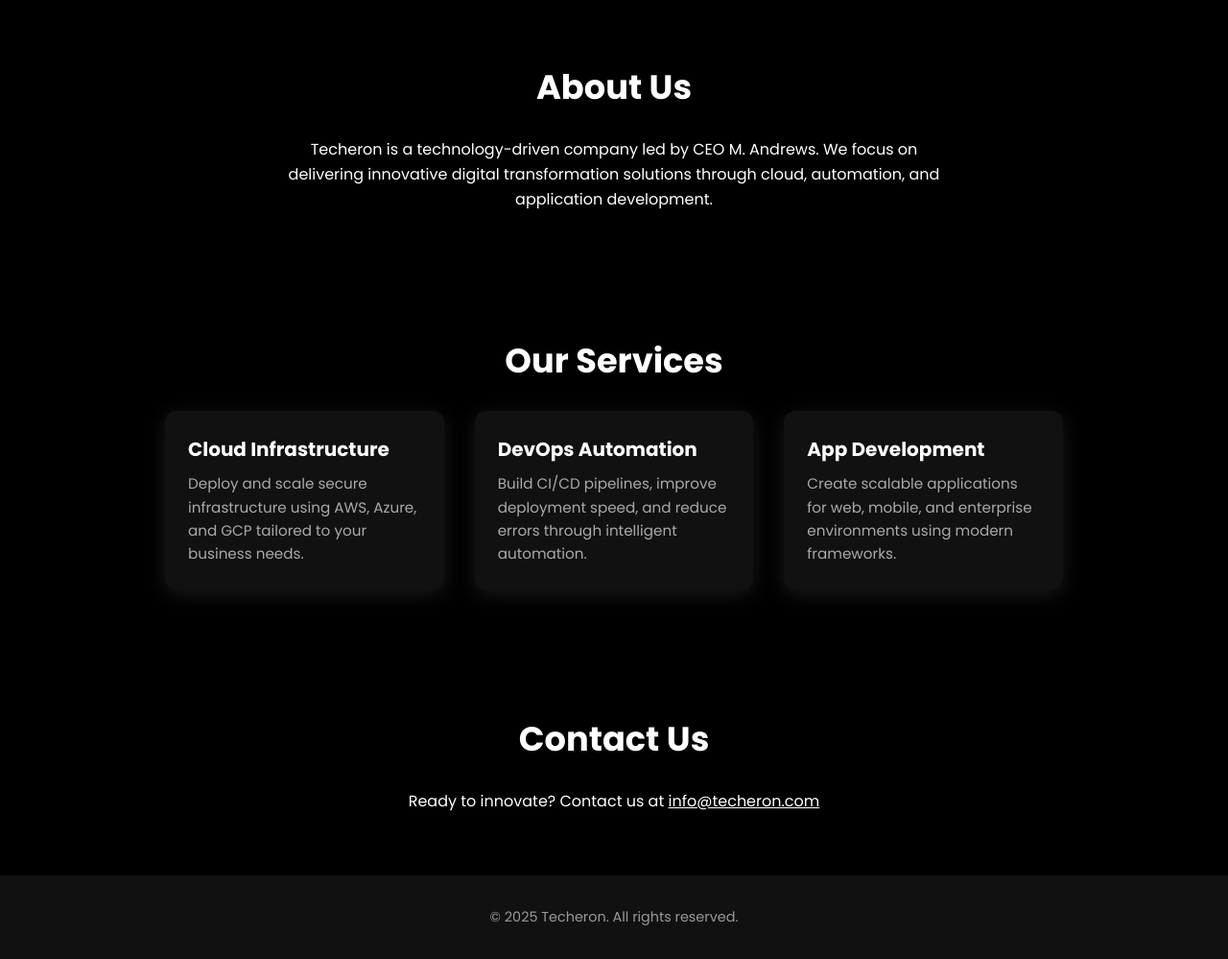
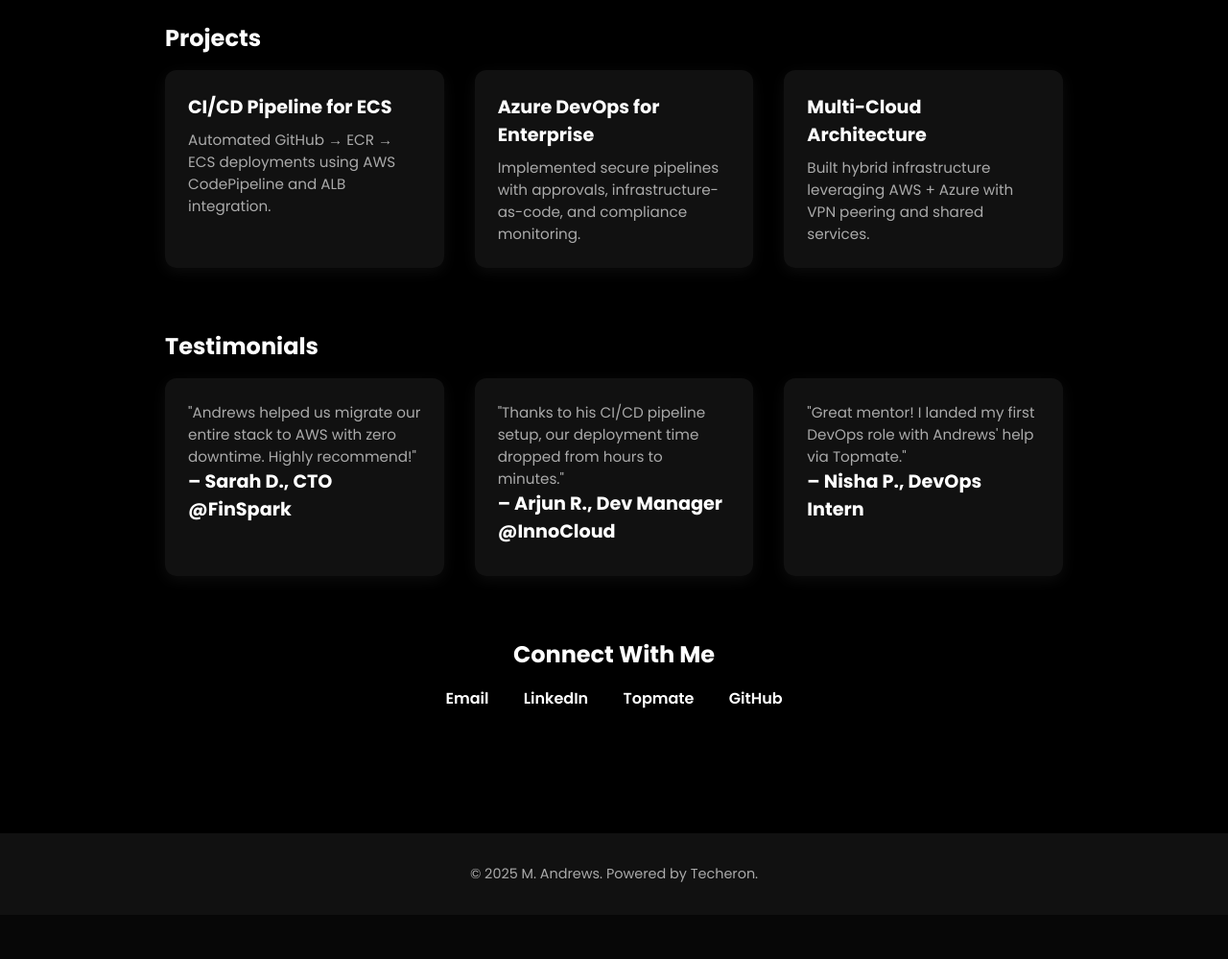
Before and after one commit to andrewsrio2001/Weapp-test, a Flask app: page / in a window 1280 px wide. Shown: the part 879-1878 px from the top of the page at 96% size. After the commit the page ends 1798 px from the top, so only its background shows below. Run offline with Flask 3, Linux system fonts and the light colour scheme.

Commit message:
Update index.html

```diff
--- a/templates/index.html
+++ b/templates/index.html
@@ -1,27 +1,25 @@
 <!DOCTYPE html>
 <html lang="en" data-theme="dark">
 <head>
-  <meta charset="UTF-8" />
-  <meta name="viewport" content="width=device-width, initial-scale=1.0" />
-  <title>Techeron – Welcome Innovate the Future of Cloud</title>
+  <meta charset="UTF-8">
+  <meta name="viewport" content="width=device-width, initial-scale=1">
+  <title>M. Andrews – Cloud & DevOps Portfolio</title>
   <link href="https://fonts.googleapis.com/css2?family=Poppins:wght@400;600;700&display=swap" rel="stylesheet">
   <style>
     :root {
-      --bg-color: #000;
-      --text-color: #fff;
-      --accent-color: #fff;
-      --card-bg: #111;
-      --hover-accent: #ccc;
-      --shadow-color: rgba(255, 255, 255, 0.1);
+      --bg: #000;
+      --text: #fff;
+      --card: #111;
+      --accent: #fff;
+      --fade: #aaa;
     }
 
     [data-theme="light"] {
-      --bg-color: #fff;
-      --text-color: #111;
-      --accent-color: #000;
-      --card-bg: #f4f4f4;
-      --hover-accent: #333;
-      --shadow-color: rgba(0, 0, 0, 0.1);
+      --bg: #fff;
+      --text: #000;
+      --card: #f4f4f4;
+      --accent: #000;
+      --fade: #333;
     }
 
     * {
@@ -33,238 +31,268 @@
 
     body {
       font-family: 'Poppins', sans-serif;
-      background-color: var(--bg-color);
-      color: var(--text-color);
-      line-height: 1.6;
-      transition: background-color 0.5s, color 0.5s;
+      background: var(--bg);
+      color: var(--text);
+      transition: 0.5s;
     }
 
     header {
-      background-color: var(--card-bg);
       padding: 1rem 2rem;
+      background: var(--card);
+      display: flex;
+      justify-content: space-between;
+      align-items: center;
       position: sticky;
       top: 0;
       z-index: 1000;
-      display: flex;
-      justify-content: space-between;
-      align-items: center;
-      box-shadow: 0 2px 10px var(--shadow-color);
+      box-shadow: 0 2px 8px rgba(255, 255, 255, 0.1);
     }
 
     .logo {
       font-size: 1.8rem;
       font-weight: 700;
-      color: var(--accent-color);
-    }
-
-    nav a {
-      color: var(--text-color);
-      text-decoration: none;
-      margin-left: 1.5rem;
-      font-weight: 500;
-      font-size: 1rem;
-      transition: color 0.3s ease;
-    }
-
-    nav a:hover {
-      color: var(--hover-accent);
+      background: linear-gradient(90deg, #00f5c5, #00d4ff, #a78bfa);
+      background-size: 200%;
+      background-clip: text;
+      -webkit-background-clip: text;
+      color: transparent;
+      -webkit-text-fill-color: transparent;
     }
 
     .theme-toggle {
+      border: 2px solid var(--accent);
+      background: none;
+      color: var(--accent);
+      padding: 0.4rem 1rem;
+      border-radius: 5px;
       cursor: pointer;
-      background: none;
-      border: 2px solid var(--accent-color);
-      color: var(--accent-color);
-      padding: 0.4rem 0.8rem;
-      border-radius: 6px;
-      font-size: 0.9rem;
-      margin-left: 1rem;
-      transition: all 0.3s;
+      transition: 0.3s;
     }
 
     .theme-toggle:hover {
-      background-color: var(--accent-color);
-      color: var(--bg-color);
+      background: var(--accent);
+      color: var(--bg);
     }
 
-    .hero {
-      height: 100vh;
-      background-image: url('https://images.unsplash.com/photo-1556742400-b5b7c512f49b?auto=format&fit=crop&w=1600&q=80&grayscale');
-      background-size: cover;
-      background-attachment: fixed;
-      background-position: center;
-      display: flex;
-      flex-direction: column;
-      justify-content: center;
-      align-items: center;
-      text-align: center;
-      padding: 2rem;
-    }
-
-    .hero h1 {
-      font-size: 3rem;
-      color: var(--accent-color);
-      margin-bottom: 1rem;
-      text-shadow: 1px 1px 8px rgba(255,255,255,0.3);
-    }
-
-    .hero p {
-      font-size: 1.3rem;
-      color: #ccc;
-      max-width: 600px;
-      text-shadow: 1px 1px 5px rgba(255,255,255,0.2);
-    }
-
-    .cta-btn {
-      margin-top: 2rem;
-      background-color: var(--accent-color);
-      color: var(--bg-color);
-      padding: 0.8rem 1.5rem;
-      text-decoration: none;
-      border-radius: 8px;
-      font-weight: 600;
-      transition: background 0.3s ease;
-    }
-
-    .cta-btn:hover {
-      background-color: var(--hover-accent);
-      color: var(--text-color);
+    main {
+      padding: 4rem 2rem;
+      max-width: 1000px;
+      margin: auto;
     }
 
     section {
-      padding: 4rem 2rem;
-      max-width: 1000px;
-      margin: auto;
+      margin-bottom: 4rem;
       opacity: 0;
       transform: translateY(30px);
-      animation: fadeUp 1s forwards;
+      animation: fadeIn 1s forwards;
     }
 
-    section:nth-of-type(2) { animation-delay: 0.3s; }
+    section:nth-of-type(1) { animation-delay: 0.2s; }
+    section:nth-of-type(2) { animation-delay: 0.4s; }
     section:nth-of-type(3) { animation-delay: 0.6s; }
+    section:nth-of-type(4) { animation-delay: 0.8s; }
+    section:nth-of-type(5) { animation-delay: 1s; }
 
-    @keyframes fadeUp {
+    @keyframes fadeIn {
       to {
         opacity: 1;
         transform: translateY(0);
       }
     }
 
-    h2 {
-      font-size: 2.2rem;
-      color: var(--accent-color);
-      margin-bottom: 1.5rem;
+    h1, h2 {
+      color: var(--accent);
+      margin-bottom: 1rem;
+    }
+
+    .intro {
       text-align: center;
     }
 
-    .services-grid {
+    .intro p {
+      color: var(--fade);
+      max-width: 600px;
+      margin: auto;
+    }
+
+    .cta-btn {
+      margin-top: 1.5rem;
+      display: inline-block;
+      background-color: var(--accent);
+      color: var(--bg);
+      padding: 0.7rem 1.2rem;
+      font-weight: 600;
+      text-decoration: none;
+      border-radius: 6px;
+      transition: 0.3s;
+    }
+
+    .cta-btn:hover {
+      background-color: var(--text);
+      color: var(--bg);
+    }
+
+    .skills, .projects {
       display: grid;
-      grid-template-columns: repeat(auto-fit, minmax(260px, 1fr));
+      grid-template-columns: repeat(auto-fit, minmax(250px, 1fr));
       gap: 2rem;
     }
 
     .card {
-      background: var(--card-bg);
+      background: var(--card);
       padding: 1.5rem;
       border-radius: 12px;
-      box-shadow: 0 5px 20px var(--shadow-color);
+      box-shadow: 0 4px 15px rgba(255, 255, 255, 0.05);
       transition: transform 0.3s ease;
     }
 
     .card:hover {
-      transform: translateY(-8px);
+      transform: translateY(-5px);
     }
 
     .card h3 {
-      color: var(--text-color);
+      color: var(--text);
       margin-bottom: 0.5rem;
-      font-size: 1.25rem;
+      font-size: 1.2rem;
     }
 
     .card p {
-      color: #aaa;
+      color: var(--fade);
       font-size: 0.95rem;
     }
 
+    .contact {
+      text-align: center;
+    }
+
+    .contact a {
+      color: var(--accent);
+      text-decoration: none;
+      font-weight: 600;
+      margin: 0 1rem;
+      display: inline-block;
+      transition: 0.3s;
+    }
+
+    .contact a:hover {
+      color: var(--fade);
+    }
+
     footer {
-      background-color: var(--card-bg);
       text-align: center;
       padding: 2rem;
+      background: var(--card);
+      color: var(--fade);
       font-size: 0.9rem;
-      color: #999;
     }
 
     @media (max-width: 600px) {
-      .hero h1 {
-        font-size: 2.2rem;
+      header {
+        flex-direction: column;
+        gap: 1rem;
       }
 
-      nav a {
-        margin-left: 1rem;
-        font-size: 0.95rem;
+      .contact a {
+        margin: 0.5rem 0;
+        display: block;
       }
     }
   </style>
 </head>
 <body>
+
   <header>
-    <div class="logo">Techeron</div>
-    <nav>
-      <a href="#about">About</a>
-      <a href="#services">Services</a>
-      <a href="#contact">Contact</a>
+    <div class="logo">M. Andrews</div>
     <button class="theme-toggle" onclick="toggleTheme()">☀ / 🌙</button>
-    </nav>
   </header>
 
-  <section class="hero">
-    <h1>Welcome to Techeron 🚀</h1>
-    <p>Building the future with smart tech solutions, one line of code at a time.</p>
-    <a href="#contact" class="cta-btn">Get in Touch</a>
+  <main>
+    <section class="intro">
+      <h1>Cloud & DevOps Engineer</h1>
+      <p>Hi, I'm Andrews – a certified multi-cloud expert, DevOps engineer, and tech mentor. I design scalable infrastructure and CI/CD pipelines that empower innovation and performance.</p>
+      <a href="resume-andrews.pdf" class="cta-btn" download>📥 Download Resume</a>
     </section>
 
-  <section id="about">
-    <h2>About Us</h2>
-    <p style="text-align:center; max-width: 700px; margin:auto;">
-      Techeron is a technology-driven company led by CEO M. Andrews. We focus on delivering innovative digital transformation solutions through cloud, automation, and application development.
-    </p>
-  </section>
-
-  <section id="services">
-    <h2>Our Services</h2>
-    <div class="services-grid">
+    <section>
+      <h2>Skills</h2>
+      <div class="skills">
         <div class="card">
-        <h3>Cloud Infrastructure</h3>
-        <p>Deploy and scale secure infrastructure using AWS, Azure, and GCP tailored to your business needs.</p>
+          <h3>Cloud Platforms</h3>
+          <p>AWS, Azure, GCP – solution architecture, deployment, cost optimization.</p>
         </div>
         <div class="card">
-        <h3>DevOps Automation</h3>
-        <p>Build CI/CD pipelines, improve deployment speed, and reduce errors through intelligent automation.</p>
+          <h3>DevOps & Automation</h3>
+          <p>CI/CD with Jenkins, GitHub Actions, AWS CodePipeline, Terraform, Ansible, Docker, Kubernetes.</p>
         </div>
         <div class="card">
-        <h3>App Development</h3>
-        <p>Create scalable applications for web, mobile, and enterprise environments using modern frameworks.</p>
+          <h3>Security & Monitoring</h3>
+          <p>IAM, MFA, VPCs, CloudWatch, Azure Monitor, security best practices.</p>
+        </div>
+        <div class="card">
+          <h3>Mentorship</h3>
+          <p>Guiding freshers and students in DevOps, resume building, and LinkedIn growth via Topmate.</p>
         </div>
       </div>
     </section>
 
-  <section id="contact">
-    <h2>Contact Us</h2>
-    <p style="text-align:center; max-width: 600px; margin:auto;">
-      Ready to innovate? Contact us at <a href="mailto:info@techeron.com" style="color: var(--accent-color); text-decoration: underline;">info@techeron.com</a>
+    <section>
+      <h2>Projects</h2>
+      <div class="projects">
+        <div class="card">
+          <h3>CI/CD Pipeline for ECS</h3>
+          <p>Automated GitHub → ECR → ECS deployments using AWS CodePipeline and ALB integration.</p>
+        </div>
+        <div class="card">
+          <h3>Azure DevOps for Enterprise</h3>
+          <p>Implemented secure pipelines with approvals, infrastructure-as-code, and compliance monitoring.</p>
+        </div>
+        <div class="card">
+          <h3>Multi-Cloud Architecture</h3>
+          <p>Built hybrid infrastructure leveraging AWS + Azure with VPN peering and shared services.</p>
+        </div>
+      </div>
+    </section>
+
+    <section class="testimonials">
+      <h2>Testimonials</h2>
+      <div class="projects">
+        <div class="card">
+          <p>"Andrews helped us migrate our entire stack to AWS with zero downtime. Highly recommend!"</p>
+          <h3>– Sarah D., CTO @FinSpark</h3>
+        </div>
+        <div class="card">
+          <p>"Thanks to his CI/CD pipeline setup, our deployment time dropped from hours to minutes."</p>
+          <h3>– Arjun R., Dev Manager @InnoCloud</h3>
+        </div>
+        <div class="card">
+          <p>"Great mentor! I landed my first DevOps role with Andrews' help via Topmate."</p>
+          <h3>– Nisha P., DevOps Intern</h3>
+        </div>
+      </div>
+    </section>
+
+    <section class="contact">
+      <h2>Connect With Me</h2>
+      <p>
+        <a href="mailto:andrews@techeron.com">Email</a>
+        <a href="https://www.linkedin.com/in/mandrews25/" target="_blank">LinkedIn</a>
+        <a href="https://topmate.io/m_andrews" target="_blank">Topmate</a>
+        <a href="https://github.com/andrewsrio2001" target="_blank">GitHub</a>
       </p>
     </section>
+  </main>
 
   <footer>
-    &copy; 2025 Techeron. All rights reserved.
+    &copy; 2025 M. Andrews. Powered by Techeron.
   </footer>
 
   <script>
     function toggleTheme() {
       const html = document.documentElement;
-      const current = html.getAttribute('data-theme');
-      html.setAttribute('data-theme', current === 'dark' ? 'light' : 'dark');
+      const theme = html.getAttribute('data-theme');
+      html.setAttribute('data-theme', theme === 'dark' ? 'light' : 'dark');
     }
   </script>
+
 </body>
 </html>
```
Lines whose indentation alone changed are shown as unchanged.
